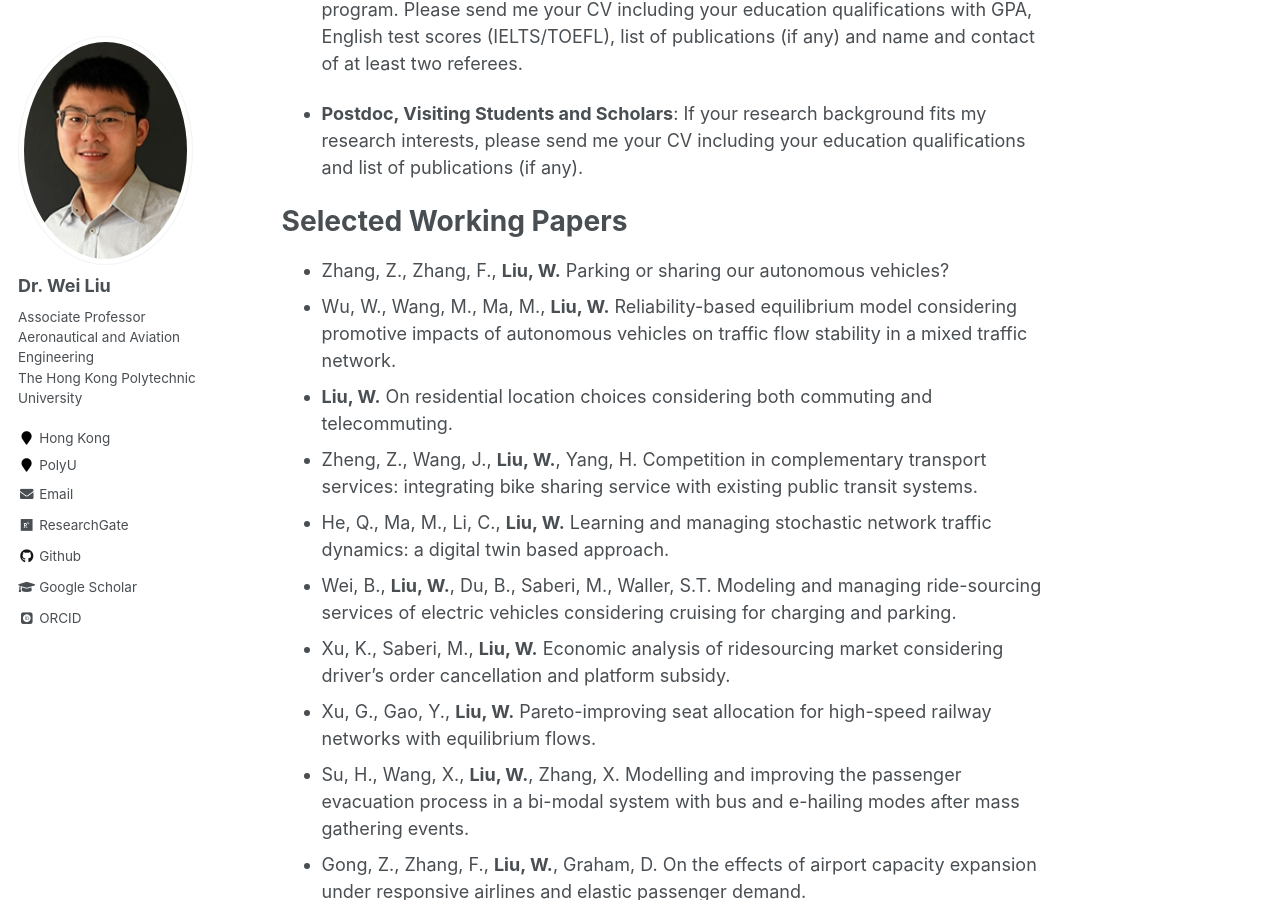
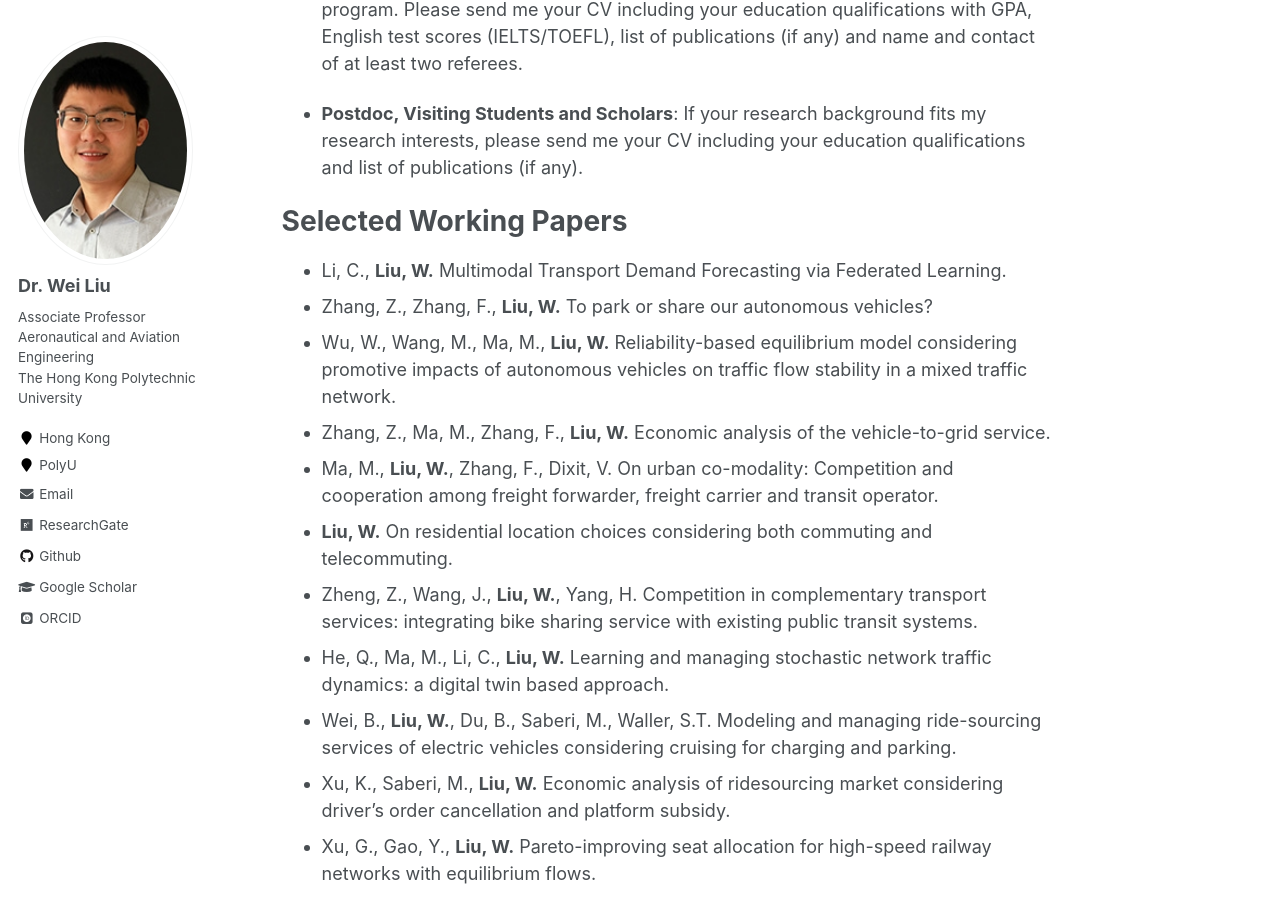
Before and after one commit to weiliu2016/weiliu2016.github.io, a Jekyll site: the page built from _pages/about.md, in a window 1280 px wide and 900 px high, scrolled down 1637 px. Built offline with Jekyll 4.4.1, drawn with Linux system fonts in a browser that asks for light colours; some web fonts are replaced; some of the changed text lies outside the part shown.

Commit message:
Update about.md

```diff
--- a/_pages/about.md
+++ b/_pages/about.md
@@ -47,8 +47,11 @@ PhD Positions and Academic Visitors
 
 Selected Working Papers
 ======
-- Zhang, Z., Zhang, F., **Liu, W.** Parking or sharing our autonomous vehicles?
+- Li, C., **Liu, W.** Multimodal Transport Demand Forecasting via Federated Learning.
+- Zhang, Z., Zhang, F., **Liu, W.** To park or share our autonomous vehicles?
 - Wu, W., Wang, M., Ma, M., **Liu, W.** Reliability-based equilibrium model considering promotive impacts of autonomous vehicles on traffic flow stability in a mixed traffic network.
+- Zhang, Z., Ma, M., Zhang, F., **Liu, W.** Economic analysis of the vehicle-to-grid service.
+- Ma, M., **Liu, W.**, Zhang, F., Dixit, V. On urban co-modality: Competition and cooperation among freight forwarder, freight carrier and transit operator.
 - **Liu, W.** On residential location choices considering both commuting and telecommuting.
 - Zheng, Z., Wang, J., **Liu, W.**, Yang, H. Competition in complementary transport services: integrating bike sharing service with existing public transit systems.
 - He, Q., Ma, M., Li, C., **Liu, W.** Learning and managing stochastic network traffic dynamics: a digital twin based approach.
```
Also changed, not shown: other parts of _pages/about.md (+0 -2 lines).
